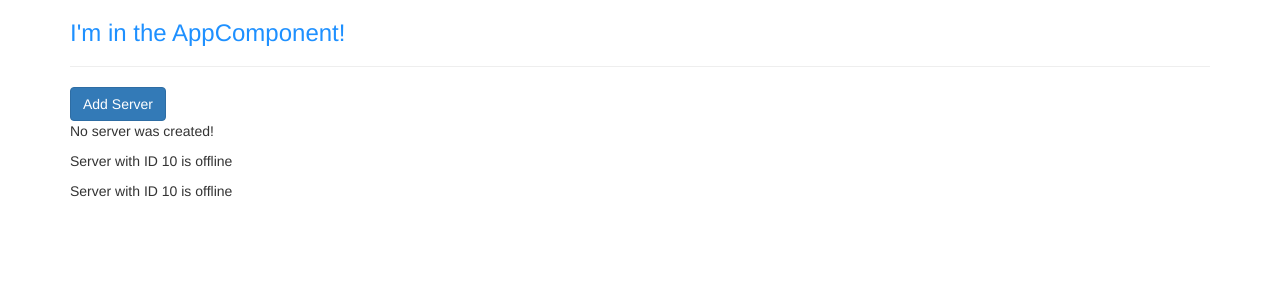
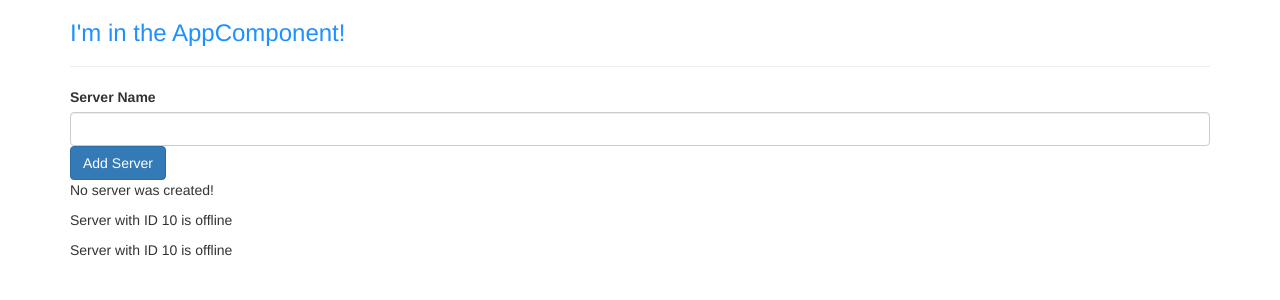
Before and after one commit to joabetc/ng5-complete-guide-course-app, an Angular app: page / in a window 1280 px wide. Shown: the top 300 px of the page. Built offline with nearby package versions, Linux system fonts and the light colour scheme.

Commit message:
Printing event object to the console

```diff
--- a/src/app/servers/servers.component.html
+++ b/src/app/servers/servers.component.html
@@ -1,3 +1,8 @@
+<label>Server Name</label>
+<input
+  type="text"
+  class="form-control"
+  (input)="onUpdateServerName($event)">
 <button
   class="btn btn-primary"
   [disabled]="!allowNewServer"
--- a/src/app/servers/servers.component.ts
+++ b/src/app/servers/servers.component.ts
@@ -26,4 +26,8 @@
   onCreateServer() {
     this.serverCreationStatus = 'Server was created!';
   }
+
+  onUpdateServerName(event: any) {
+    console.log(event);
+  }
 }
```
